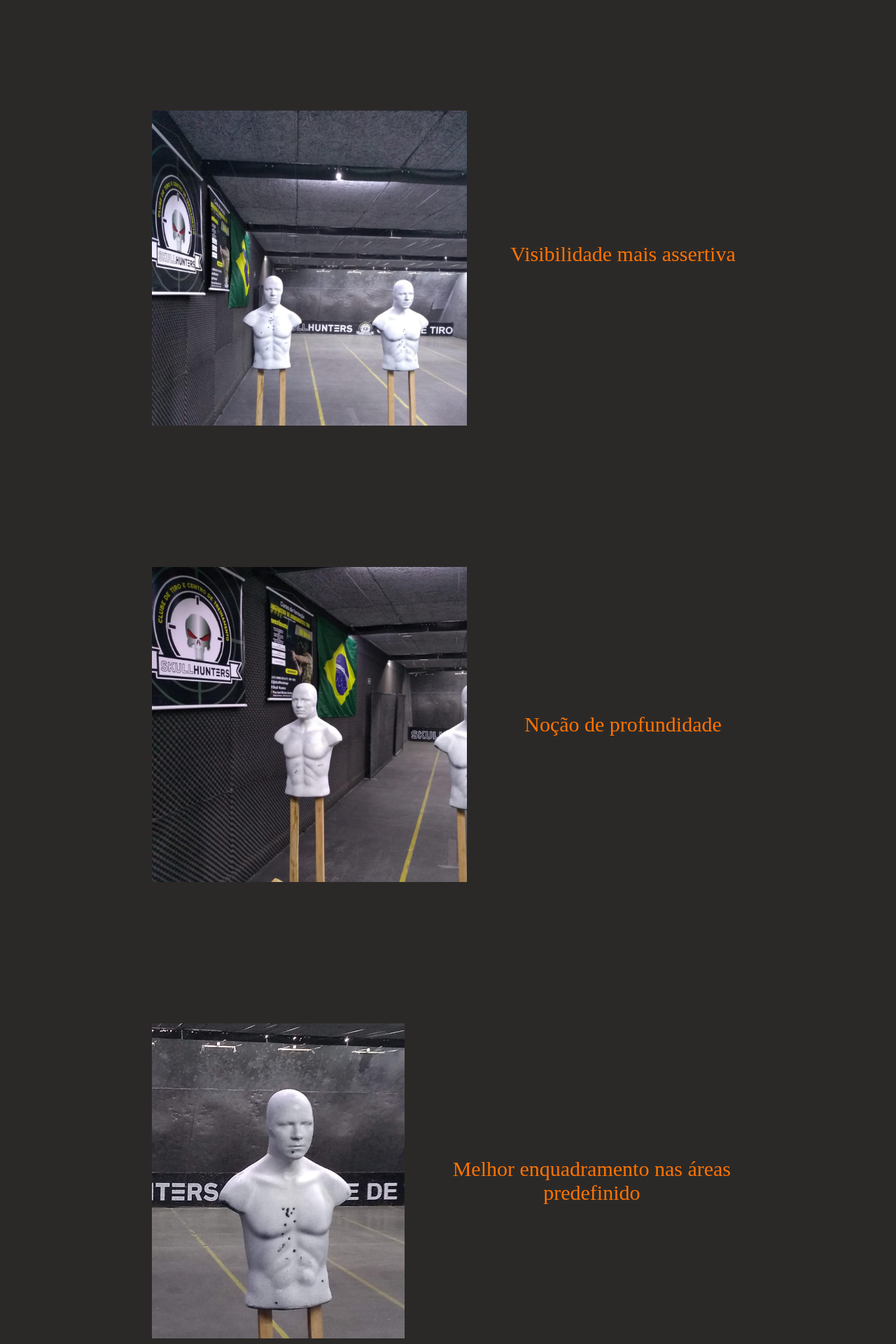
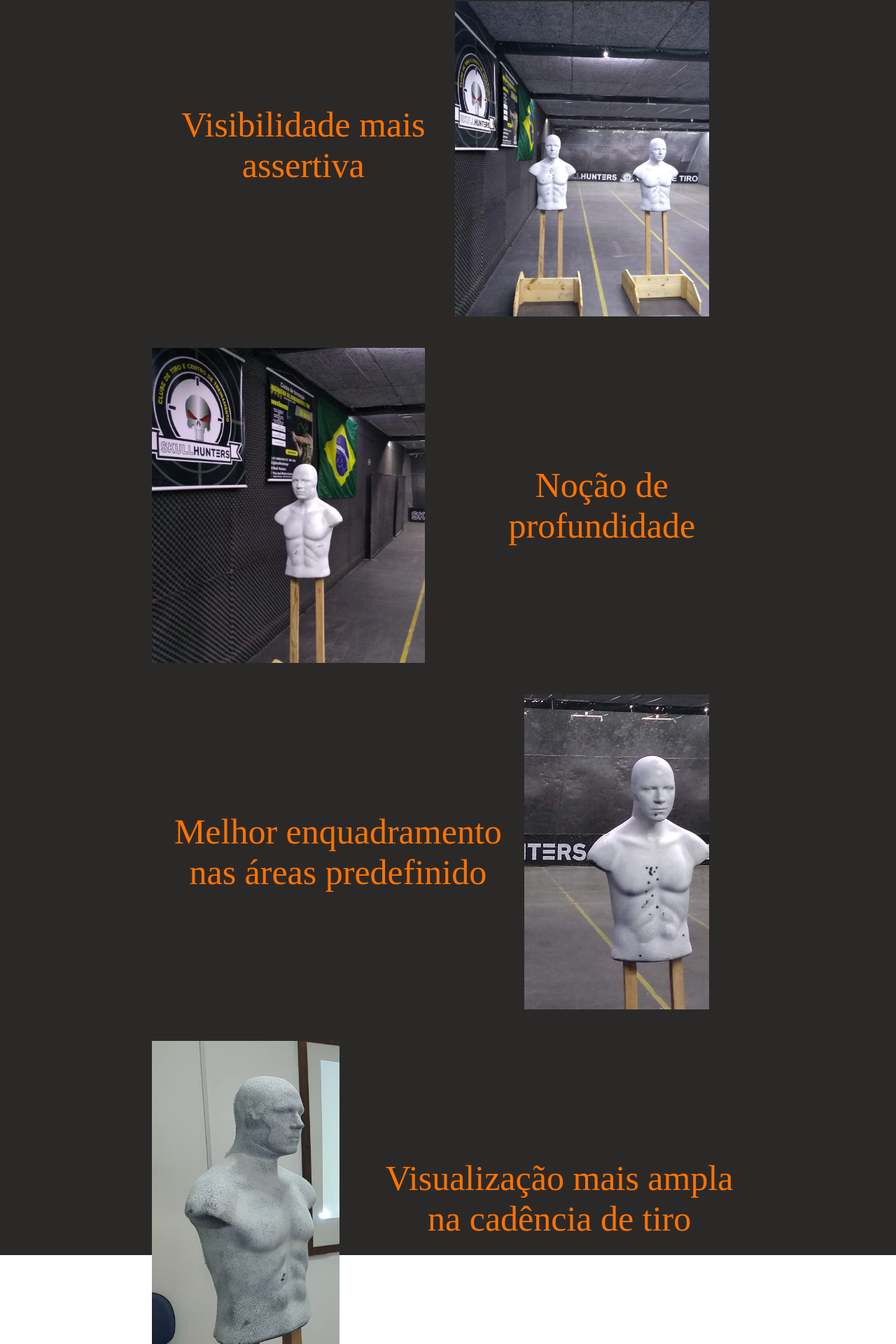
Before and after one commit to fabiogarbato/Armory, a React (Create React App) app: page /estrutura in a window 1280 px wide. Shown: the part 627-2547 px from the top of the page at 70% size. Built offline with nearby package versions, Linux system fonts and the light colour scheme; a web font is replaced by a local one.

Commit message:
Corrcao ddo template de estrutura

```diff
--- a/src/pages/Estrutura/estrutura.css
+++ b/src/pages/Estrutura/estrutura.css
@@ -6,7 +6,7 @@
     margin-top: 20px;
     padding: 5px;
     width: 70%;
-    height: 400vh;
+    height: 300vh;
 }
 
 .text-container {
@@ -22,7 +22,7 @@
     align-items: center;
     width: 100%;
     padding: 20px;
-    margin-bottom: 0.5%;
+    margin-bottom: 5px;
 }
 
 .row-1{
@@ -39,7 +39,7 @@
 }
 
 .text-name-img1 {
-    font-size: 30px;
+    font-size: 50px;
     color: rgb(255, 115, 0);
     font-family: korataki, serif;
     white-space: normal;
@@ -55,7 +55,7 @@
 }
 
 .text-name-img2 {
-    font-size: 30px;
+    font-size: 50px;
     color: rgb(255, 115, 0);
     font-family: korataki, serif;
     white-space: normal;
@@ -71,7 +71,7 @@
 }
 
 .text-name-img3 {
-    font-size: 30px;
+    font-size: 50px;
     color: rgb(255, 115, 0);
     font-family: korataki, serif;
     white-space: normal;
@@ -87,7 +87,7 @@
 }
 
 .text-name-img4 {
-    font-size: 30px;
+    font-size: 50px;
     color: rgb(255, 115, 0);
     font-family: korataki, serif;
     white-space: normal;
@@ -103,7 +103,7 @@
 }
 
 .text-name-img5 {
-    font-size: 30px;
+    font-size: 50px;
     color: rgb(255, 115, 0);
     font-family: korataki, serif;
     white-space: normal;
--- a/src/pages/Estrutura/estrutura.js
+++ b/src/pages/Estrutura/estrutura.js
@@ -24,10 +24,10 @@ function Estrutura() {
             </div>
         </div>
         <div className='row-2'>
-            <div className='img2'></div>
             <div className='text-container'>
                 <div className='text-name-img2'>Visibilidade mais assertiva</div>
             </div>
+            <div className='img2'></div>
         </div>
         <div className='row-3'>
             <div className='img3'></div>
@@ -36,10 +36,10 @@ function Estrutura() {
             </div>
         </div>
         <div className='row-4'>
-            <div className='img4'></div>
             <div className='text-container'>
                 <div className='text-name-img4'>Melhor enquadramento nas áreas predefinido</div>
             </div>
+            <div className='img4'></div>
         </div>
         <div className='row-5'>
             <div className='img5'></div>
```
